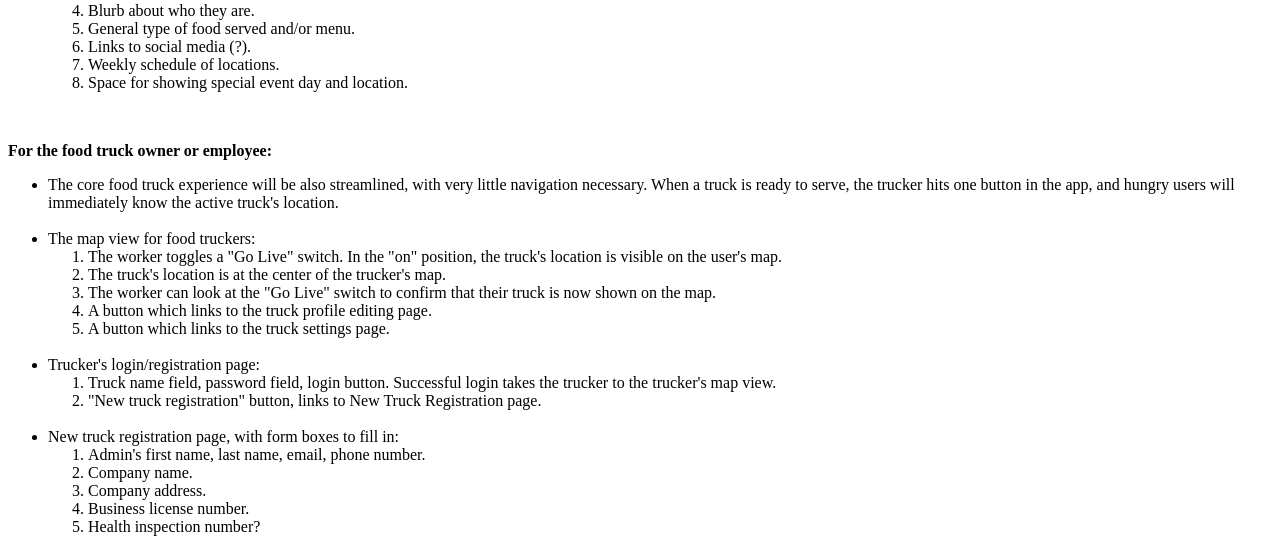
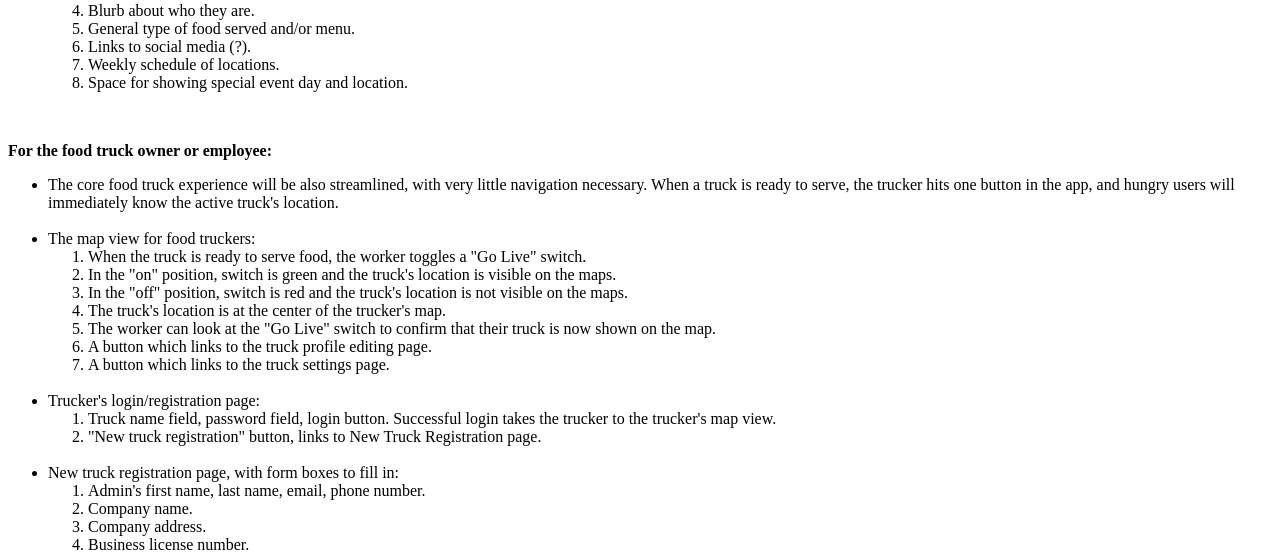
Before and after one commit to mmalvar13/crumbtrail, a PHP site: page /epic/epic.php in a window 1280 px wide. Shown: the part 587-1139 px from the top of the page. Run offline with PHP 8.4, Linux system fonts and the light colour scheme.

Commit message:
minor fixes

```diff
--- a/epic/epic.php
+++ b/epic/epic.php
@@ -70,7 +70,9 @@
 
 				<li>The map view for food truckers:</li>
 					<ol>
-						<li>The worker toggles a "Go Live" switch.  In the "on" position, the truck's location is visible on the user's map.</li>
+						<li>When the truck is ready to serve food, the worker toggles a "Go Live" switch.</li>
+						<li>In the "on" position, switch is green and the truck's location is visible on the maps.</li>
+						<li>In the "off" position, switch is red and the truck's location is not visible on the maps.</li>
 						<li>The truck's location is at the center of the trucker's map.</li>
 						<li>The worker can look at the "Go Live" switch to confirm that their truck is now shown on the map.</li>
 						<li>A button which links to the truck profile editing page.</li>
```
